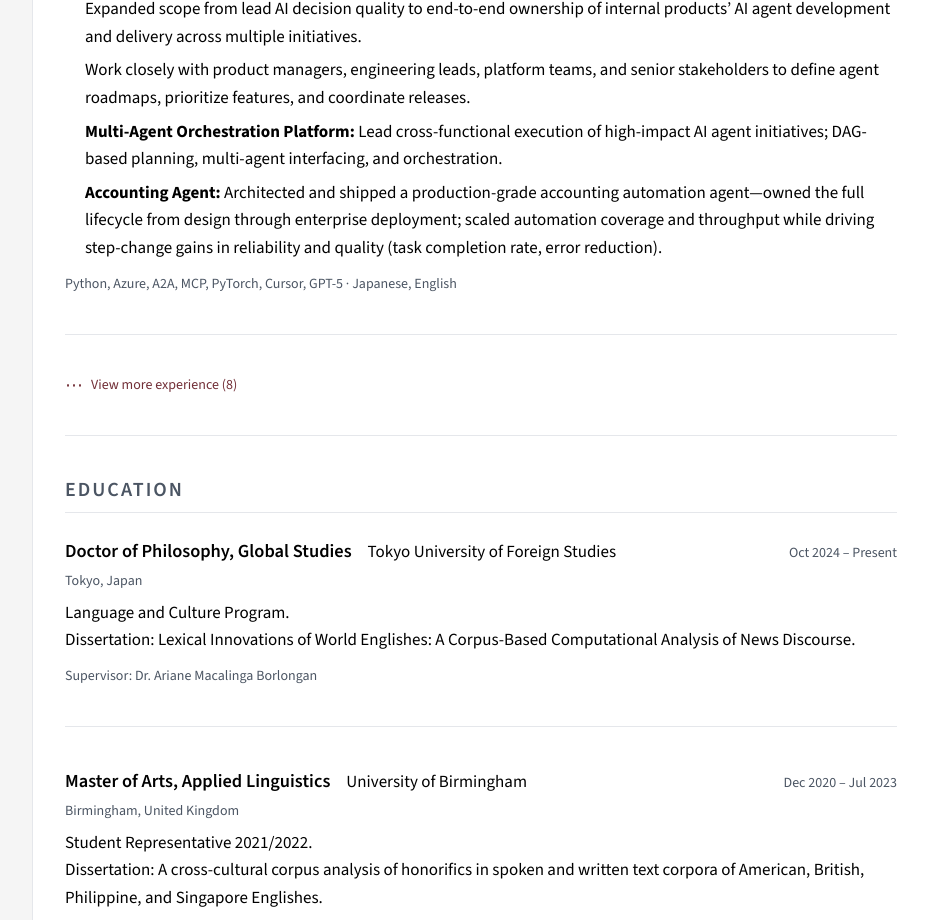
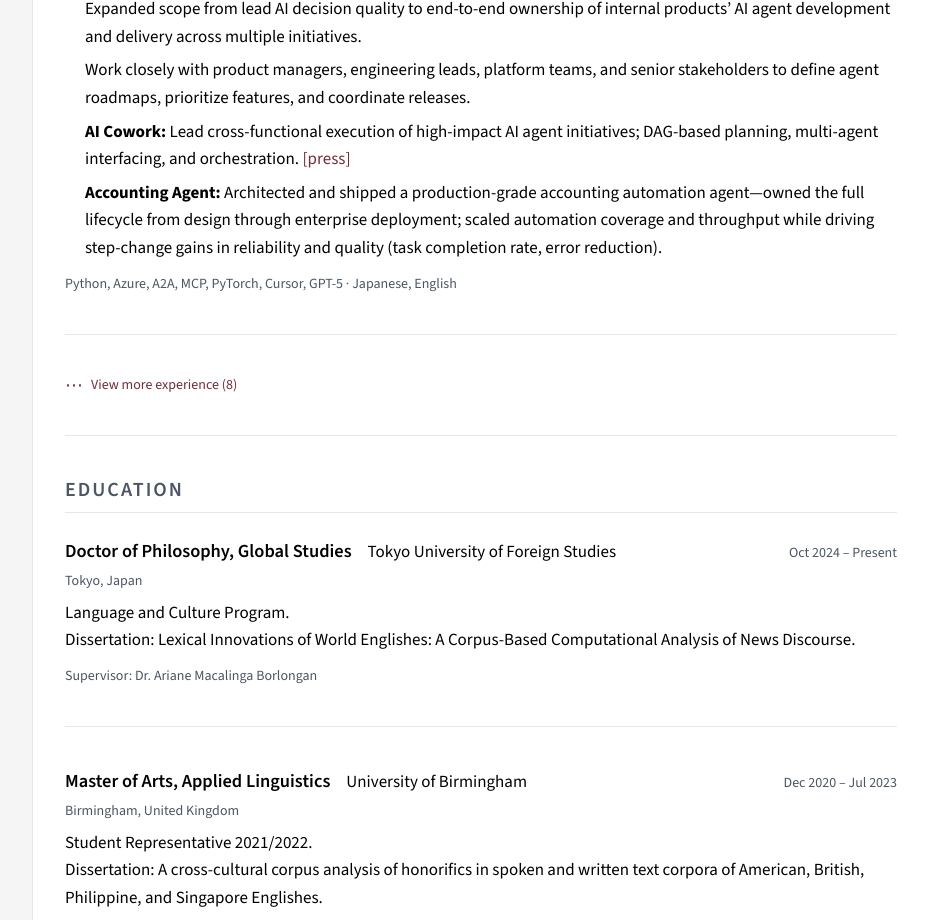
Before and after one commit to jaspercatapang/jaspercatapang.github.io, a React (Vite) app: page / in a window 1280 px wide. Shown: the part 940-1860 px from the top of the page, without its empty margins (255-1183 px from the left). Built offline with nearby package versions, Linux system fonts and the light colour scheme.

Commit message:
Experience: AI Cowork press link; rename bullets to Expense Agent

```diff
--- a/src/App.jsx
+++ b/src/App.jsx
@@ -383,7 +383,7 @@ const EXPERIENCE_ENTRIES = [
     bullets: [
       'Expanded scope from lead AI decision quality to end-to-end ownership of internal products’ AI agent development and delivery across multiple initiatives.',
       'Work closely with product managers, engineering leads, platform teams, and senior stakeholders to define agent roadmaps, prioritize features, and coordinate releases.',
-      '<strong>Multi-Agent Orchestration Platform:</strong> Lead cross-functional execution of high-impact AI agent initiatives; DAG-based planning, multi-agent interfacing, and orchestration.',
+      '<strong>AI Cowork:</strong> Lead cross-functional execution of high-impact AI agent initiatives; DAG-based planning, multi-agent interfacing, and orchestration. <a href="https://corp.moneyforward.com/news/release/service/20260407-mf-press-1/" target="_blank" rel="noopener noreferrer" class="text-accent hover:underline">[press]</a>',
       '<strong>Accounting Agent:</strong> Architected and shipped a production-grade accounting automation agent—owned the full lifecycle from design through enterprise deployment; scaled automation coverage and throughput while driving step-change gains in reliability and quality (task completion rate, error reduction).',
     ],
     meta: 'Python, Azure, A2A, MCP, PyTorch, Cursor, GPT-5 · Japanese, English',
@@ -396,7 +396,7 @@ const EXPERIENCE_ENTRIES = [
     desc: 'Led AI quality enforcement and research for the Expense AI Agent, ensuring robust schema design, reliable rule retrieval, and agent performance benchmarking.',
     bullets: [
       '<strong>Valid8R (LLM Evaluation Suite):</strong> Architected a scalable pipeline to benchmark agent performance; automated regression testing reduced iteration time for model alignment experiments by 75%; reduced manual QA by ~40%.',
-      '<strong>Rulebook-based AI:</strong> Spearheaded schema development and quality evaluation pipelines; achieved 45% improvement in rule retrieval precision.',
+      '<strong>Expense Agent:</strong> Spearheaded schema development and quality evaluation pipelines in the expense agent; achieved 45% improvement in rule retrieval precision.',
       'Screened ~10 candidates for Principal AI QA Engineer roles.',
     ],
     meta: 'Python, Azure, A2A, MCP, PyTorch, Cursor, GPT-5 · Japanese, English',
```
Also changed, not shown: 3 other files (tests, documents, lock files or other folders).
